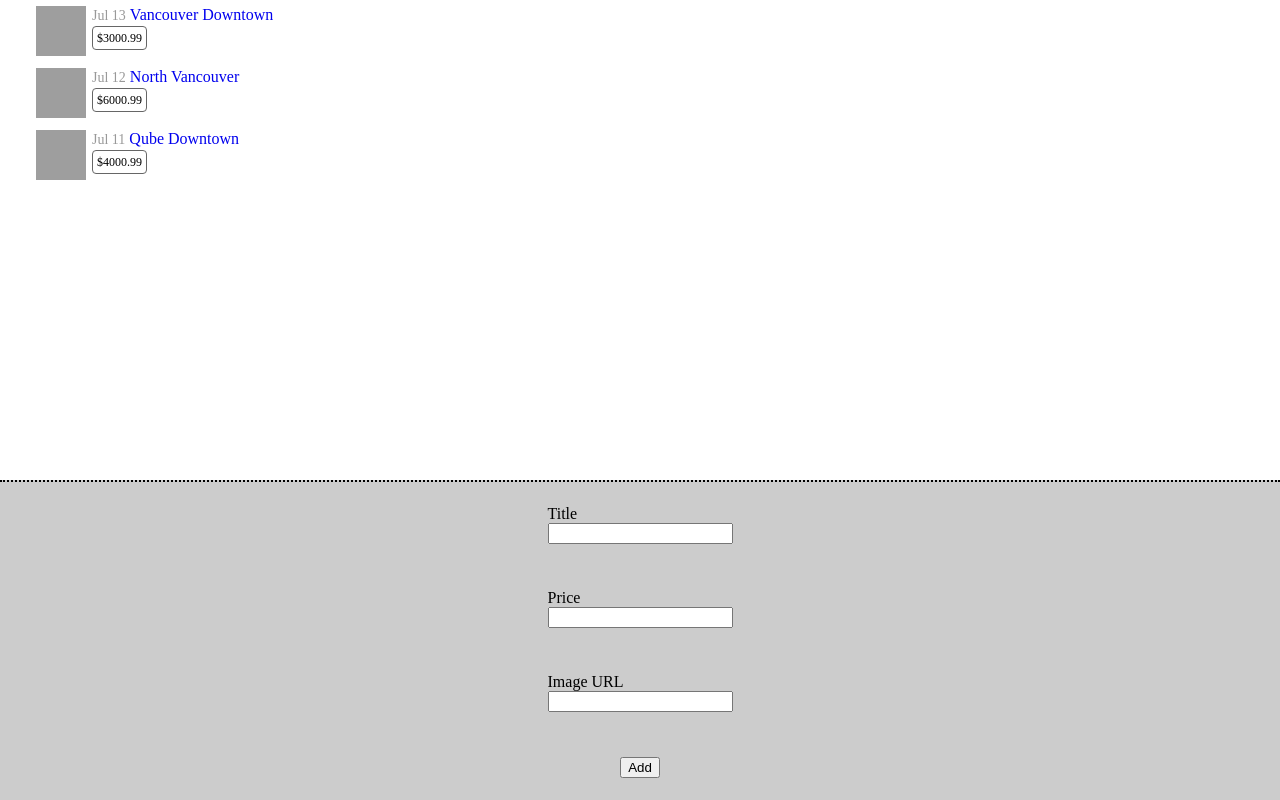
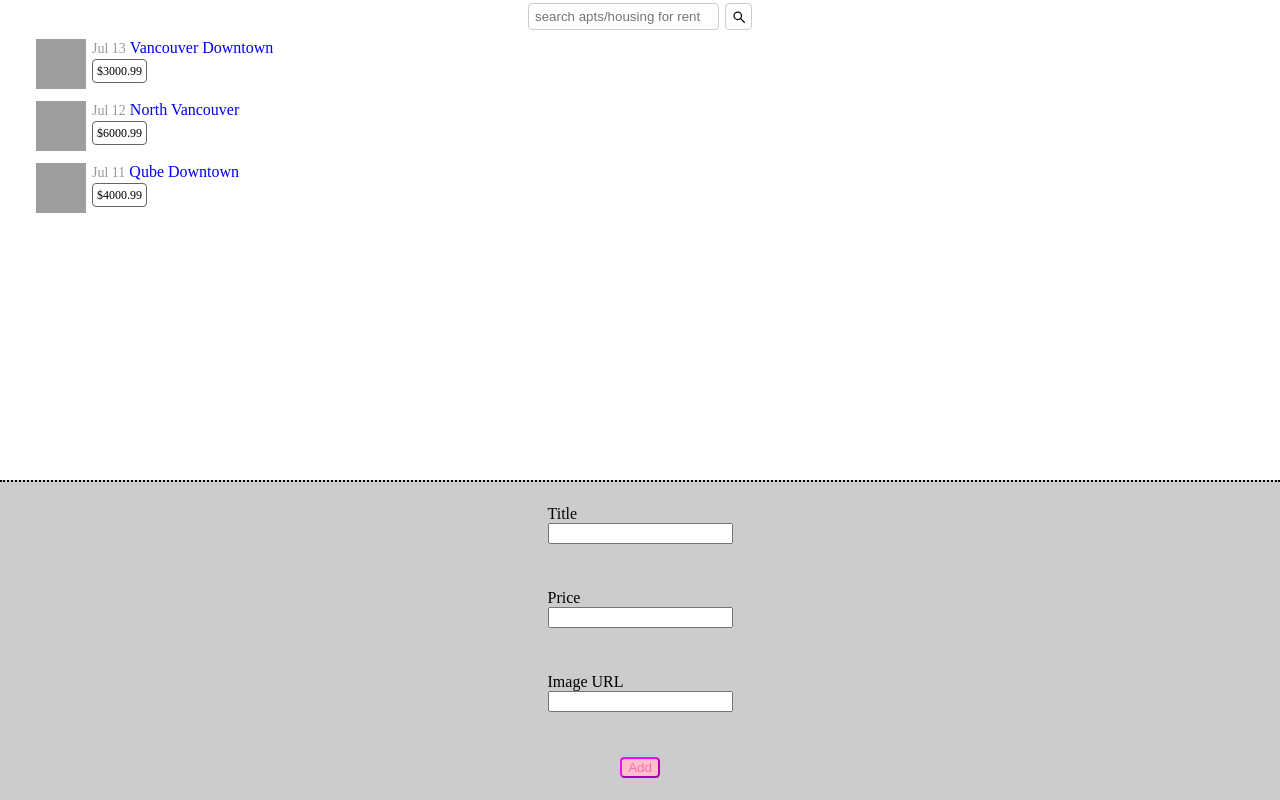
Before and after one commit to nikfrank/di-online-yad3, a plain HTML site: page index.html in a window 1280 px wide. Drawn offline with Linux system fonts and the light colour scheme; grey boxes are pictures that could not be loaded.

Commit message:
live filter list

```diff
--- a/index.css
+++ b/index.css
@@ -8,6 +8,66 @@ body {
   justify-content: space-between;
 }
 
+.search-container {
+  padding: 3px 8px;
+
+  display: flex;
+  justify-content: center;
+}
+
+.search-container input {
+  margin-right: 6px;
+
+  padding: 4px 6px;
+
+  border-radius: 4px;
+  border: 1px solid #ccc;
+
+  outline: none;
+}
+
+.search-container input:hover {
+  border-color: #aaa;
+}
+
+.search-container button {
+  cursor: pointer;
+  background-color: #fff;
+  border: 1px solid #ccc;
+  border-radius: 4px;
+
+  padding: 0;
+  display: inline-flex;
+  justify-content: center;
+  align-items: center;
+
+  outline: none;
+}
+
+.search-container button:hover {
+  border-color: #aaa;
+}
+
+svg {
+  height: 25px;
+  width: 25px;
+}
+
+svg circle {
+  stroke: black;
+  stroke-width: 5px;
+  fill: transparent;
+}
+
+svg line {
+  stroke: black;
+  stroke-width: 5px;
+}
+
+button:hover circle {
+  fill: #ddd;
+}
+
 
 ul.listings {
   list-style: none;
@@ -15,7 +75,7 @@ ul.listings {
 
   margin: 0;
 
-  height: 60vh;
+  height: calc(60vh - 33px);
   overflow-y: auto;
 }
 
@@ -86,3 +146,10 @@ ul.listings img {
 .add-listing-form input {
   display: block;
 }
+
+.add-listing-form button {
+  border-radius: 4.20px;
+  color: hotpink;
+  background-color: pink;
+  border-color: fuchsia;
+}
--- a/index.html
+++ b/index.html
@@ -6,6 +6,17 @@
     <link rel="stylesheet" href="index.css" />
   </head>
   <body>
+
+    <div class='search-container'>
+      <input class='search' onKeyup='search()'
+             placeholder='search apts/housing for rent' />
+      <button onClick='search()'>
+        <svg viewbox='0 0 100 100'>
+          <circle cx=47 cy=47 r=15 />
+          <line x1=57 y1=57 x2=75 y2=75 />
+        </svg>
+      </button>
+    </div>
 
     <ul class='listings'></ul>
 
--- a/index.js
+++ b/index.js
@@ -21,10 +21,19 @@ const listings = [
   },
 ];
 
+let searchText = '';
+
 const render = ()=> {
   document.querySelector('ul').innerHTML = '';
 
-  listings.forEach(listing => {
+  listings
+  .filter(listing => {
+    if( !searchText || (
+      listing.title.toLowerCase().includes(searchText.toLowerCase())
+    )) return true;
+    else return false;
+  })
+  .forEach(listing => {
     const li = document.createElement('li');
 
     const img = document.createElement('img');
@@ -86,9 +95,16 @@ function addListing(){
   });
 }
 
+function search(){
+  const nextSearchText = document.querySelector('input.search').value;
+  searchText = nextSearchText;
 
+  render();
+}
 
-
+//function searchKeypress(event){
+//  if( event.keyCode === 13 ) search();
+//}
 
 
 
```
